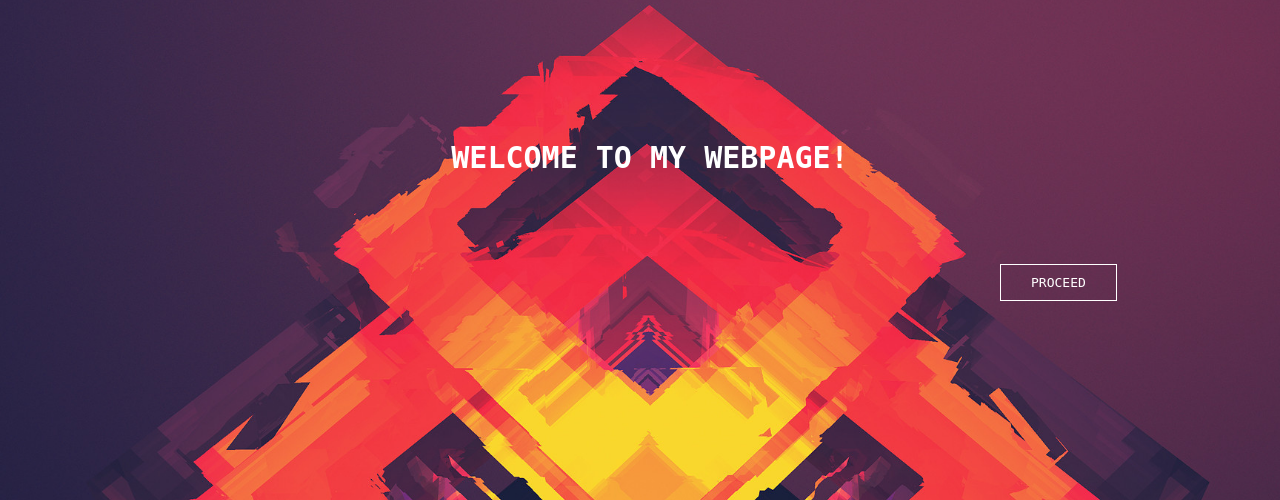
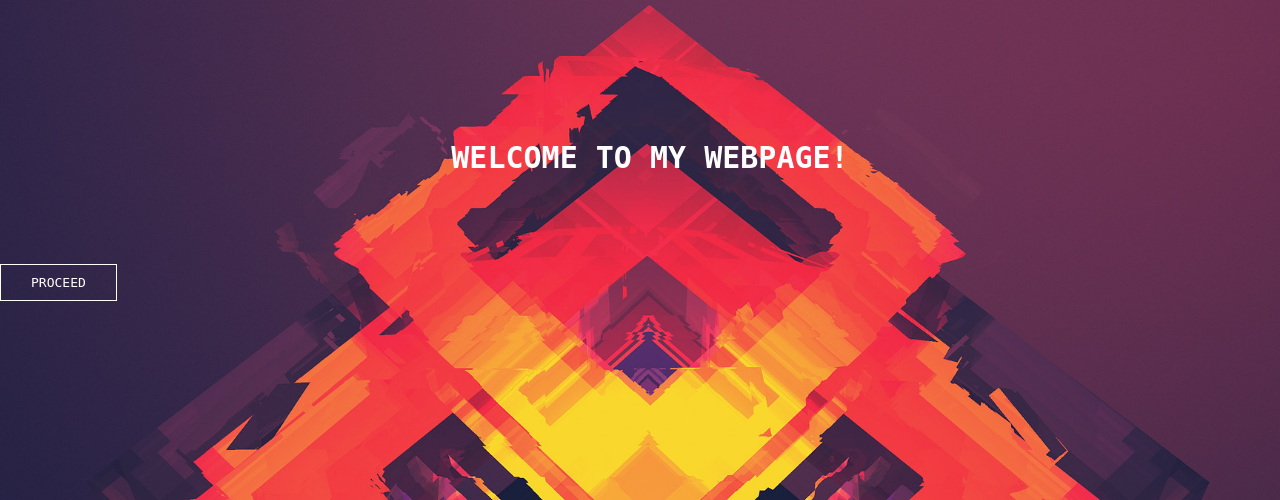
Before and after one commit to cpmaning/lab2, a PHP site: page / in a window 1280 px wide. Shown: the part 110-610 px from the top of the page. Run offline with PHP 8.4, Linux system fonts and the light colour scheme.

Commit message:
Update style.css

```diff
--- a/style.css
+++ b/style.css
@@ -78,7 +78,7 @@ h1
 .button
 {
     margin-top: 100px;
-    margin-left: 1000px;
+    margin-right: 300px;
 }
 
 .btn
```
